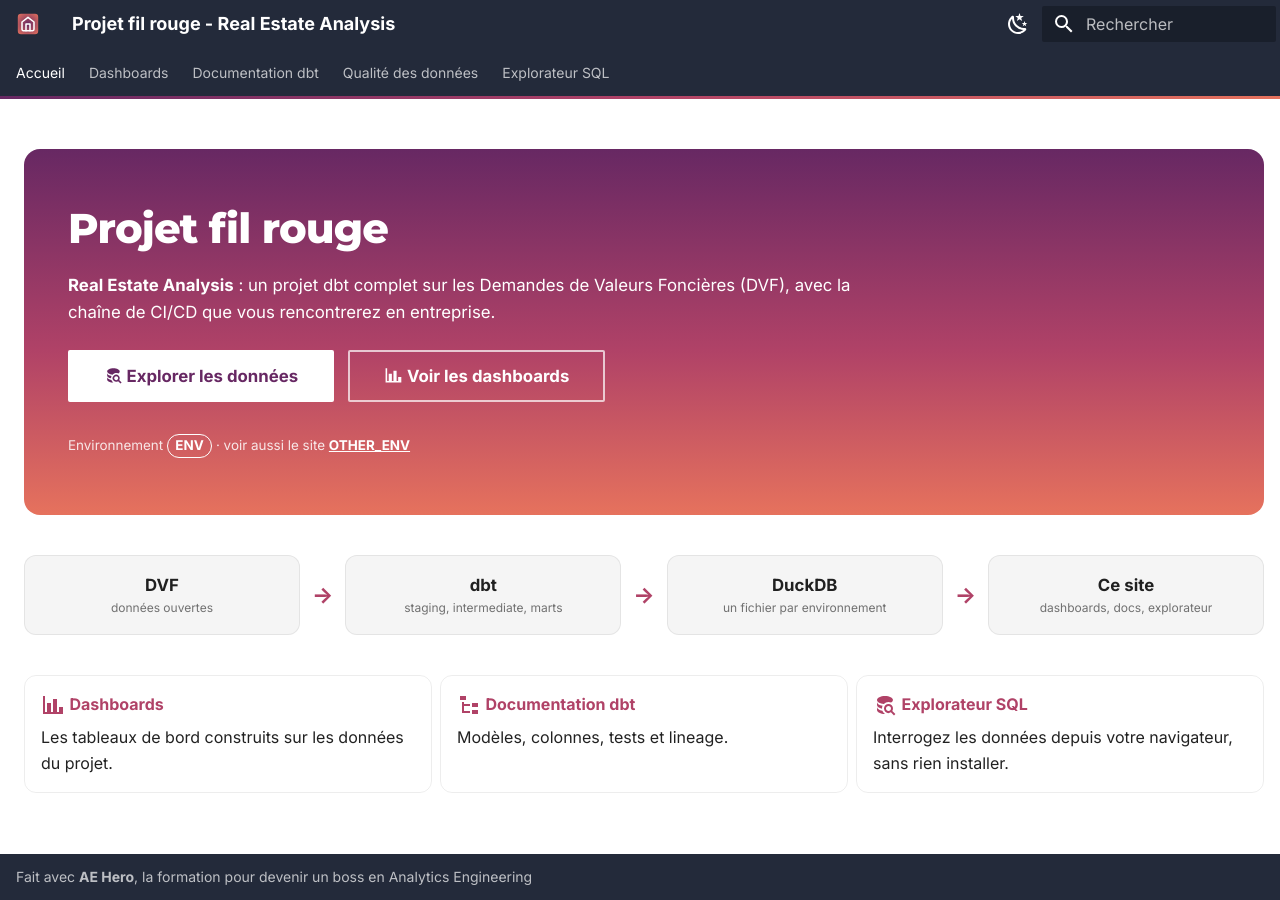
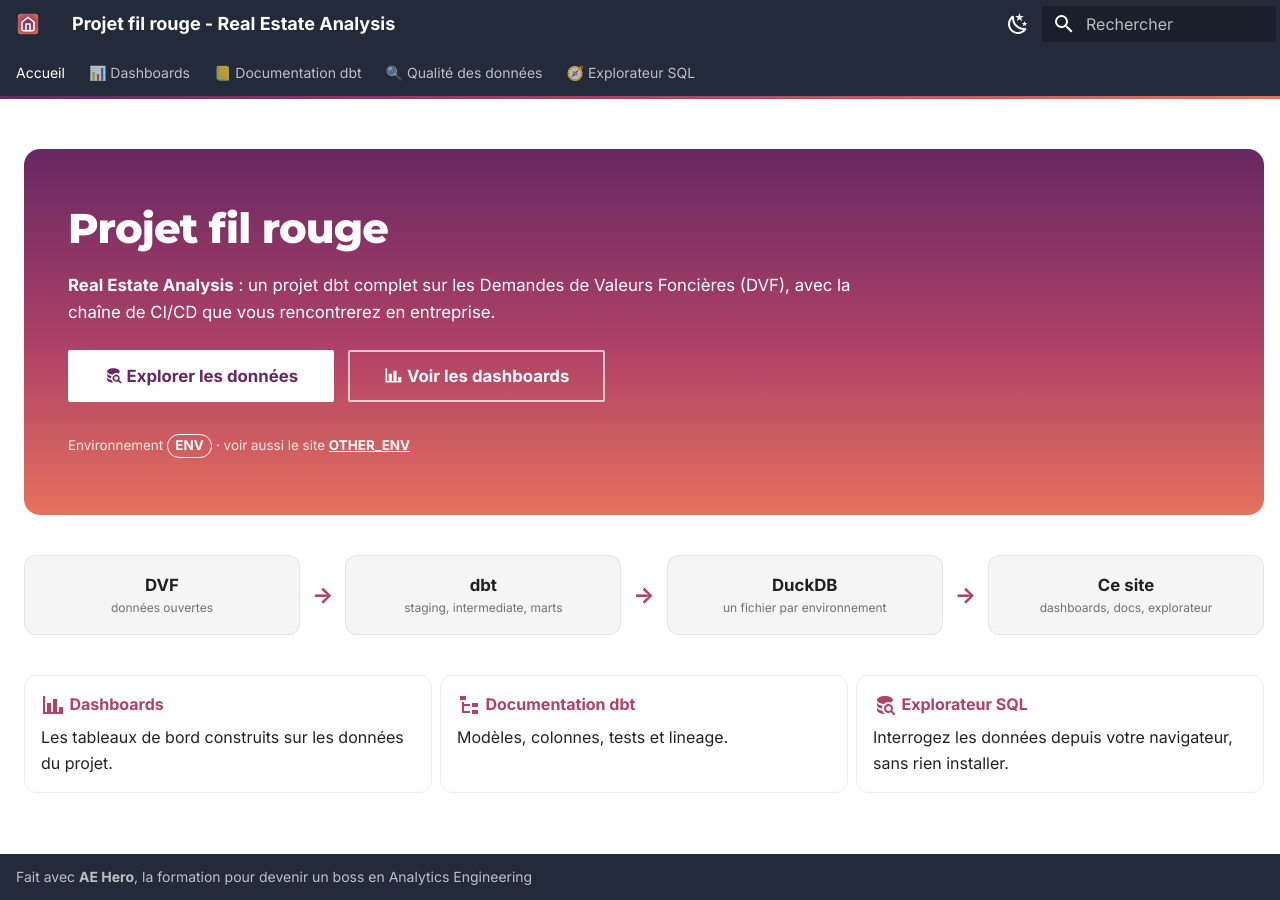
Before and after one commit to AE-Hero/Projet, an MkDocs documentation site: the page built from docs/index.md, in a window 1280 px wide. Built offline with MkDocs 1.6.1 and Material for MkDocs 9.7.7, drawn with Linux system fonts in a browser that asks for light colours; part of the change alters nothing that is shown.

```diff
--- a/mkdocs.yml
+++ b/mkdocs.yml
@@ -52,10 +52,10 @@ validation:
 
 nav:
   - Accueil: index.md
-  - Dashboards: dashboards.md
-  - Documentation dbt: dbt-docs.md
-  - Qualité des données: qualite-donnees.md
-  - Explorateur SQL: explorer.md
+  - 📊 Dashboards: dashboards.md
+  - 📒 Documentation dbt: dbt-docs.md
+  - 🔍 Qualité des données: qualite-donnees.md
+  - 🧭 Explorateur SQL: explorer.md
 
 extra:
   generator: false
```
